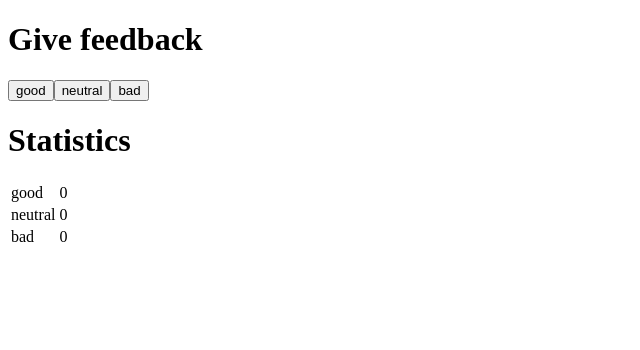
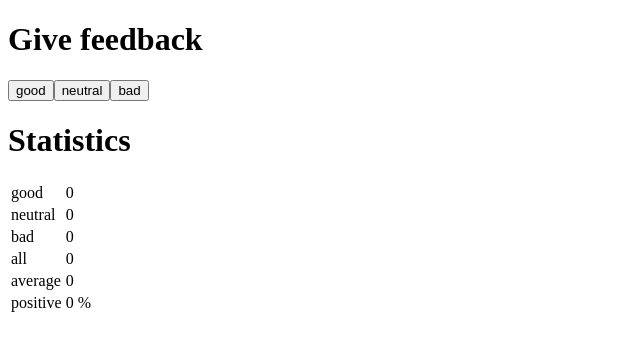
Before and after one commit to YOUNESELKACIMI/Full-Stack-Development-Journey, a React (Vite) app in the folder Part1/unicafe/: page / in a window 1280 px wide. Shown: the top 350 px of the page, without its empty margins (0-640 px from the left). Built offline with nearby package versions, Linux system fonts and the light colour scheme.

Commit message:
Exercice 1.7

```diff
--- a/Part1/unicafe/src/App.jsx
+++ b/Part1/unicafe/src/App.jsx
@@ -29,30 +29,23 @@ const App = () => {
   const [neutral,setNeutral] = useState(0)
   const [bad,setBad] = useState(0)
 
-  const onClickGood = () => {
-    setGood(good+1)
-  }
-
-  const onClickNeutral = () => {
-    setNeutral(neutral+1)
-  }
-
-  const onClickBad = () => {
-    setBad(bad+1)
-  }
-
+  const all = good + neutral + bad
+  console.log("all = ",all)
+  const average = (all>0) ? (good-bad)/all:0
+  const positive  = (all>0) ? (good / all)*100:0
 
   return (
     <div>
         <Header text="Give feedback"/>
 
-        <Button onSmash={onClickGood} text="good"/>
-        <Button onSmash={onClickNeutral} text="neutral"/>
-        <Button onSmash={onClickBad} text="bad"/>
+        <Button onSmash={() => setGood(good+1)} text="good"/>
+        <Button onSmash={() => setNeutral(neutral+1)} text="neutral"/>
+        <Button onSmash={() => setBad(bad+1)} text="bad"/>
 
         <Header text="Statistics" />
 
         <table>
+          <tbody>
             <tr>
               <td>good</td>
               <td>{good}</td>
@@ -65,6 +58,19 @@ const App = () => {
               <td>bad</td>
               <td>{bad}</td>
             </tr>
+            <tr>
+              <td>all</td>
+              <td>{all}</td>
+            </tr>
+            <tr>
+              <td>average</td>
+              <td>{average}</td>
+            </tr>
+            <tr>
+              <td>positive</td>
+              <td>{positive} %</td>
+            </tr>
+          </tbody>
         </table>
 
 
```
Lines whose indentation alone changed are shown as unchanged.
